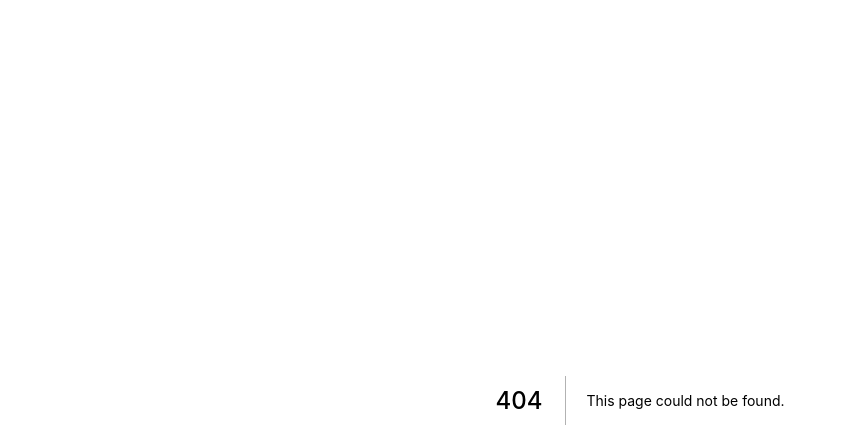
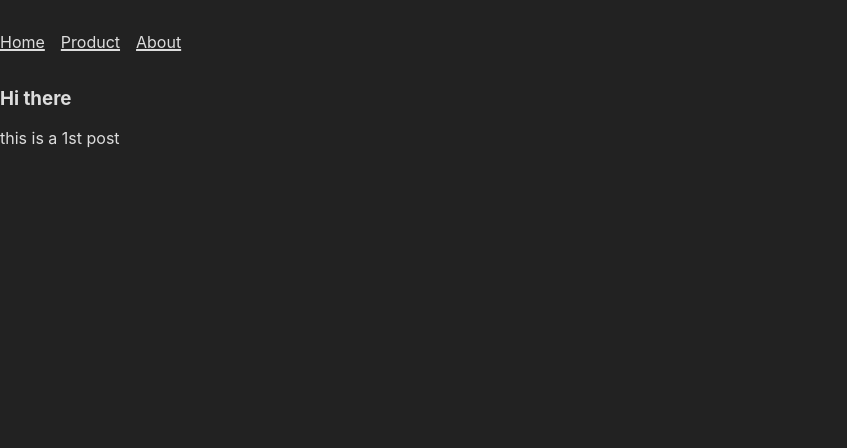
Before and after one commit to 7350206/nextjs-ts-starter, a Next.js app: page /post/hi-there in a window 1280 px wide. Before the commit this address had no page. Shown: the top 448 px of the page, without its empty margins (0-847 px from the left). Built offline with nearby package versions, Linux system fonts and the light colour scheme.

Commit message:
posts: add 1st post to Home page

```diff
--- /dev/null
+++ b/pages/post/hi-there.tsx
@@ -0,0 +1,12 @@
+import Navigation from '@components/Navigation';
+export default function Hi(){
+  return (
+    <>
+      <Navigation/>
+      <div>
+        <h3>Hi there</h3>
+        <p>this is a 1st post</p>
+      </div>
+    </>
+  )
+}
```
Also changed, not shown: pages/index.tsx (+6 -2 lines).
